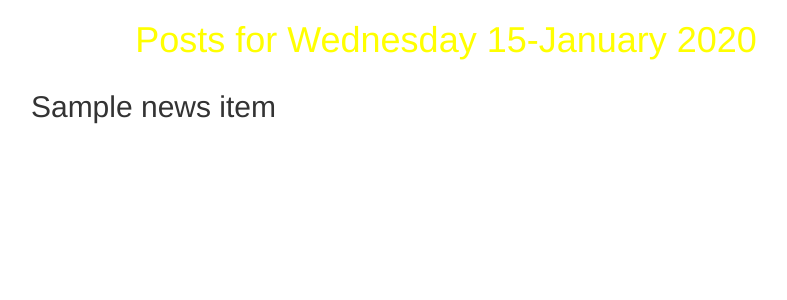
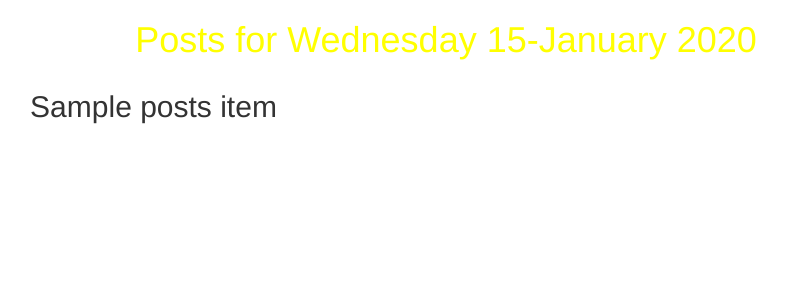
Before and after one commit to Yvonne-Ouma/Gallery, a Django app: template gallery/templates/all-pics/today-posts.html in a window 1280 px wide. Shown: the part 52-352 px from the top of the page, without its empty margins (194-981 px from the left). Run offline with Django 3.2, Linux system fonts and the light colour scheme; the template is opened without the code that fills it: most values are stand-ins (such as "Sample title", 1, 10 or a date in 2020); parts of the project's set-up code (start-up, migrations or seed data) failed here and were passed over; some libraries are stand-ins or nearby versions.

Commit message:
made change in views

```diff
--- a/gallery/templates/all-pics/today-posts.html
+++ b/gallery/templates/all-pics/today-posts.html
@@ -4,20 +4,20 @@
 {{block.super}}
 <div class="container">
 
-    <!-- Looping through news   -->
-    {% for news_item in news %}
+    <!-- Looping through posts   -->
+    {% for posts_item in posts %}
 
     <div class="row">
-        <!-- displaying News articles -->
+        <!-- displaying Posts articles -->
         <div class="col-xs-6 col-sm-6 col-md-6 col-lg-6">
-            <h2 class="text-center"> {{ news_item.title }} </h2>
+            <h2 class="text-center"> {{ posts_item.title }} </h2>
         </div>
 
     </div>
 
     {% empty %}
     <div class="row">
-        <h2 class="text-center">There No News Items</h2>
+        <h2 class="text-center">There No Posts Items</h2>
     </div>
     {% endfor %}
 
```
